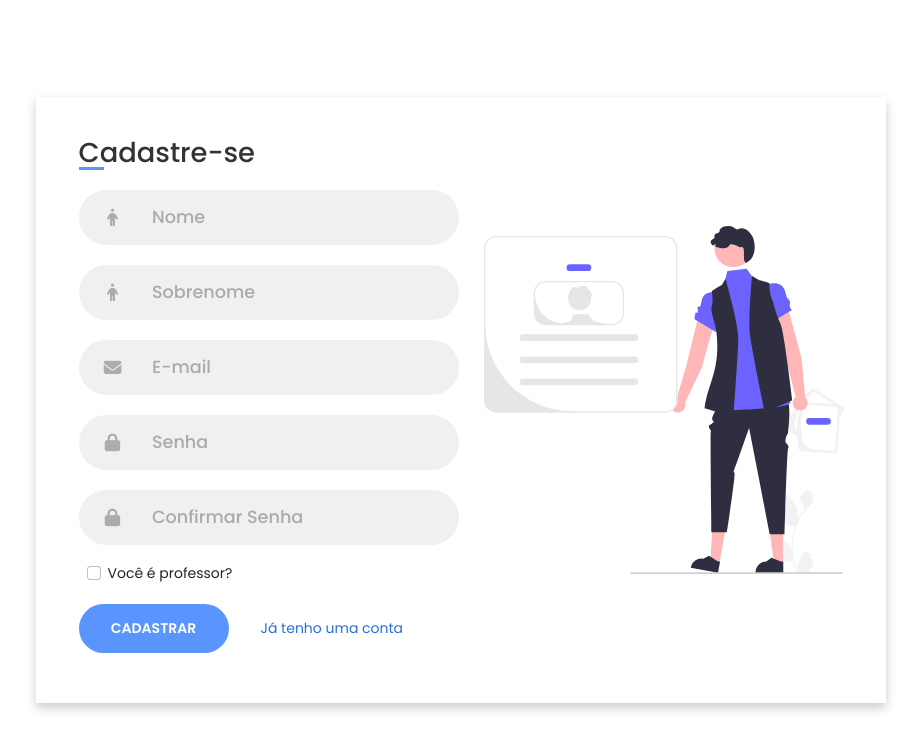
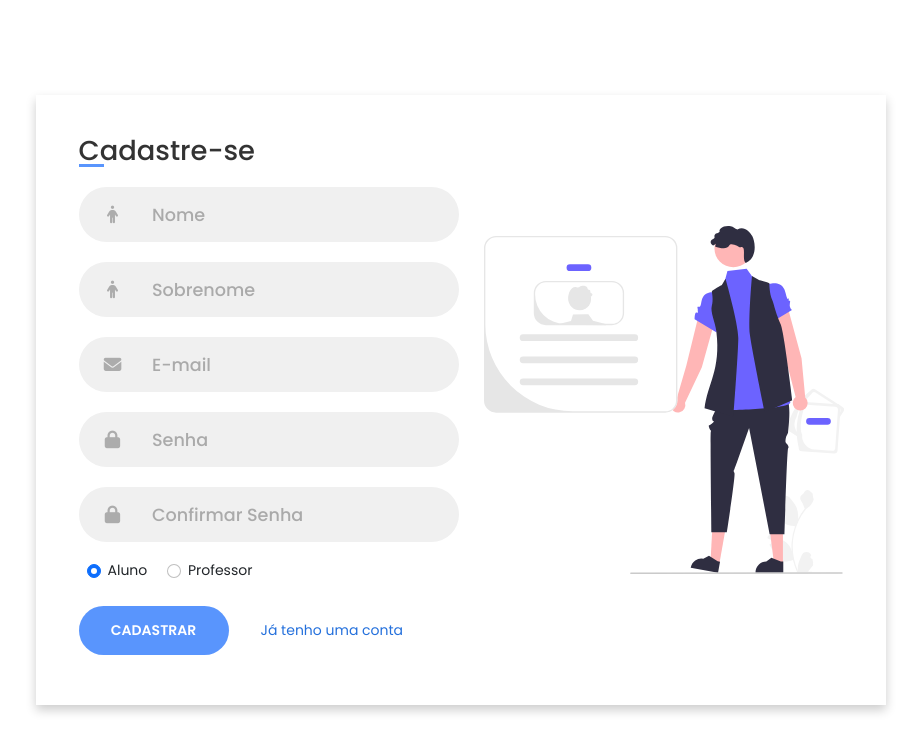
Before and after one commit to MarceloGouveia77/gamefic, a Django app: page /cadastrar/ in a window 1280 px wide. Shown: the top 753 px of the page, without its empty margins (179-1100 px from the left). Run offline with Django 3.2, Linux system fonts and the light colour scheme; some libraries are stand-ins or nearby versions.

Commit message:
checkbox cadastro & desbilitar botoes aluno

```diff
--- a/core/templates/core/cadastrar_aluno.html
+++ b/core/templates/core/cadastrar_aluno.html
@@ -47,11 +47,19 @@
                             <i class="fa fa-lock"></i>
                             <input type="password" class="form-control" id="password_confirm" name="password_confirm" placeholder="Confirmar Senha" required>
                         </div>
-                        <div class="form-check py-2 ms-2">
-                            <input class="form-check-input" type="checkbox" name="professor" value="ok" id="professor">
-                            <label class="form-check-label" for="professor">
-                              Você é professor?
-                            </label>
+                        <div class="form-check py-2 ms-0 ps-2">
+                            <div class="form-check form-check-inline">
+                                <input class="form-check-input" type="radio" name="tipoCadastro" id="tipoCadastro1" value="aluno" checked>
+                                <label class="form-check-label" for="tipoCadastro1">
+                                  Aluno
+                                </label>
+                              </div>
+                              <div class="form-check form-check-inline">
+                                <input class="form-check-input" type="radio" name="tipoCadastro" id="tipoCadastro2" value="professor">
+                                <label class="form-check-label" for="tipoCadastro2">
+                                  Professor
+                                </label>
+                              </div>
                         </div>
                         {% if erro %}
                             <div class="alert-danger">
--- a/core/views.py
+++ b/core/views.py
@@ -51,7 +51,7 @@ def cadastrar_aluno(request):
     data = {}
     if request.method == "POST":
         professor = False
-        if request.POST.get('professor'):
+        if request.POST.get('tipoCadastro') == 'professor':
             professor = True
         User = get_user_model()
 
```
Also changed, not shown: core/templates/core/turmas/detalhe.html (+15 -7 lines), db.sqlite3.
